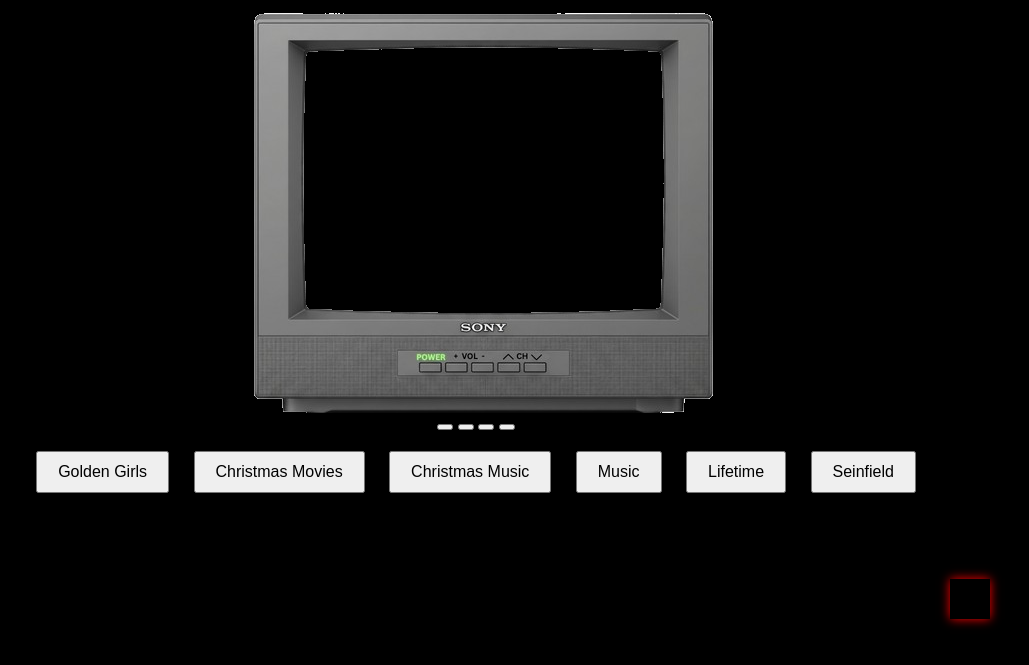
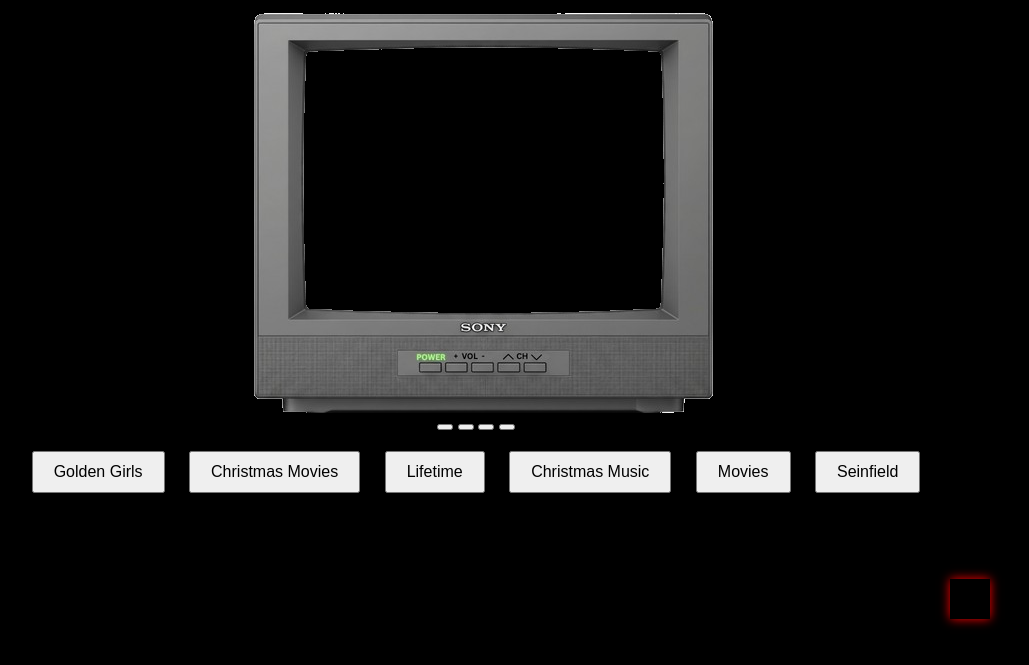
Before and after one commit to dmgreen3050/rose, a plain HTML site: page index.html in a window 1280 px wide. Shown: the part 101-766 px from the top of the page, without its empty margins (164-1193 px from the left). Drawn offline with Linux system fonts and the light colour scheme.

Commit message:
Update index.html

```diff
--- a/index.html
+++ b/index.html
@@ -35,10 +35,10 @@
   <div class="remote">
     <button onclick="switchChannel(0)">Golden Girls</button>
     <button onclick="switchChannel(1)">Christmas Movies</button>
+    <button onclick="switchChannel(2)">Lifetime</button>
     <button onclick="switchChannel(3)">Christmas Music</button>
-    <button onclick="switchChannel(4)">Music</button>
-    <button onclick="switchChannel(5)">Lifetime</button>
-    <button onclick="switchChannel(6)">Seinfield</button>
+    <button onclick="switchChannel(4)">Movies</button>
+    <button onclick="switchChannel(5)">Seinfield</button>
   </div>
   <script src="script.js"></script>
 </body>
```
